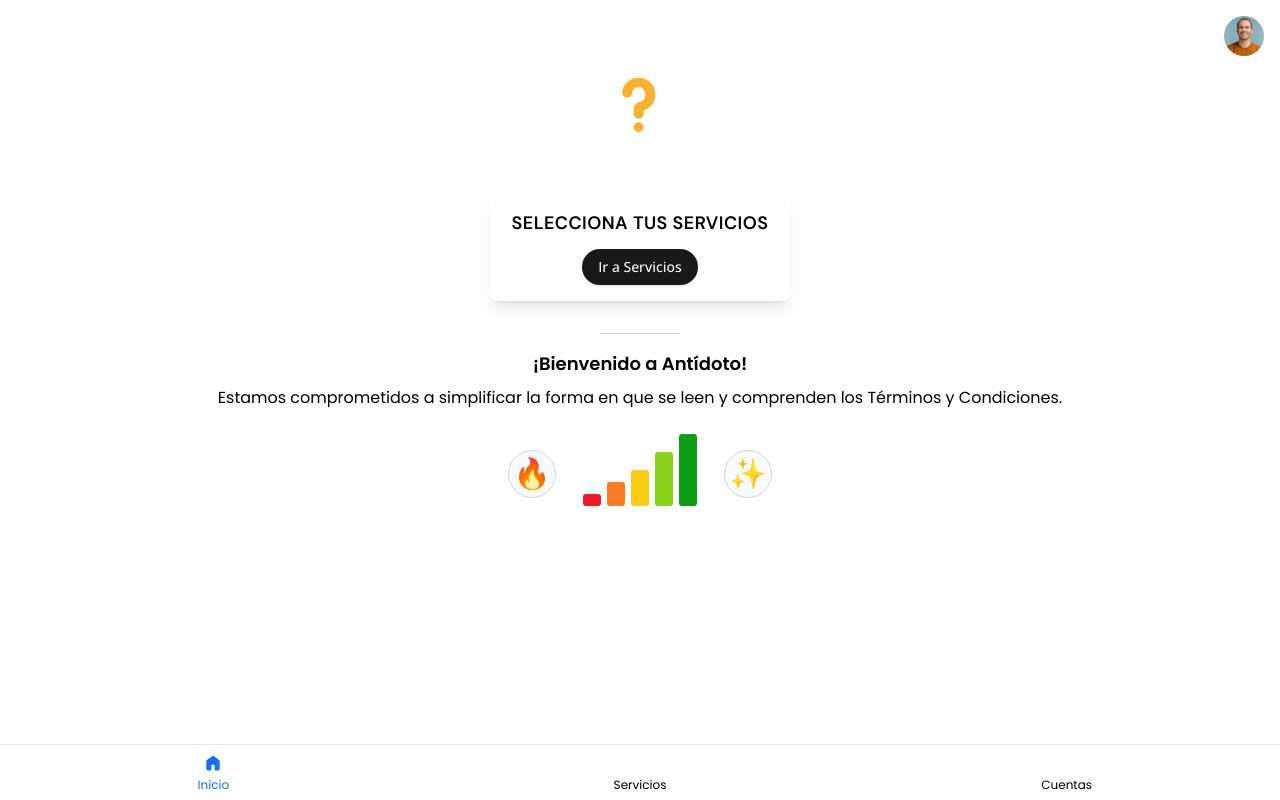
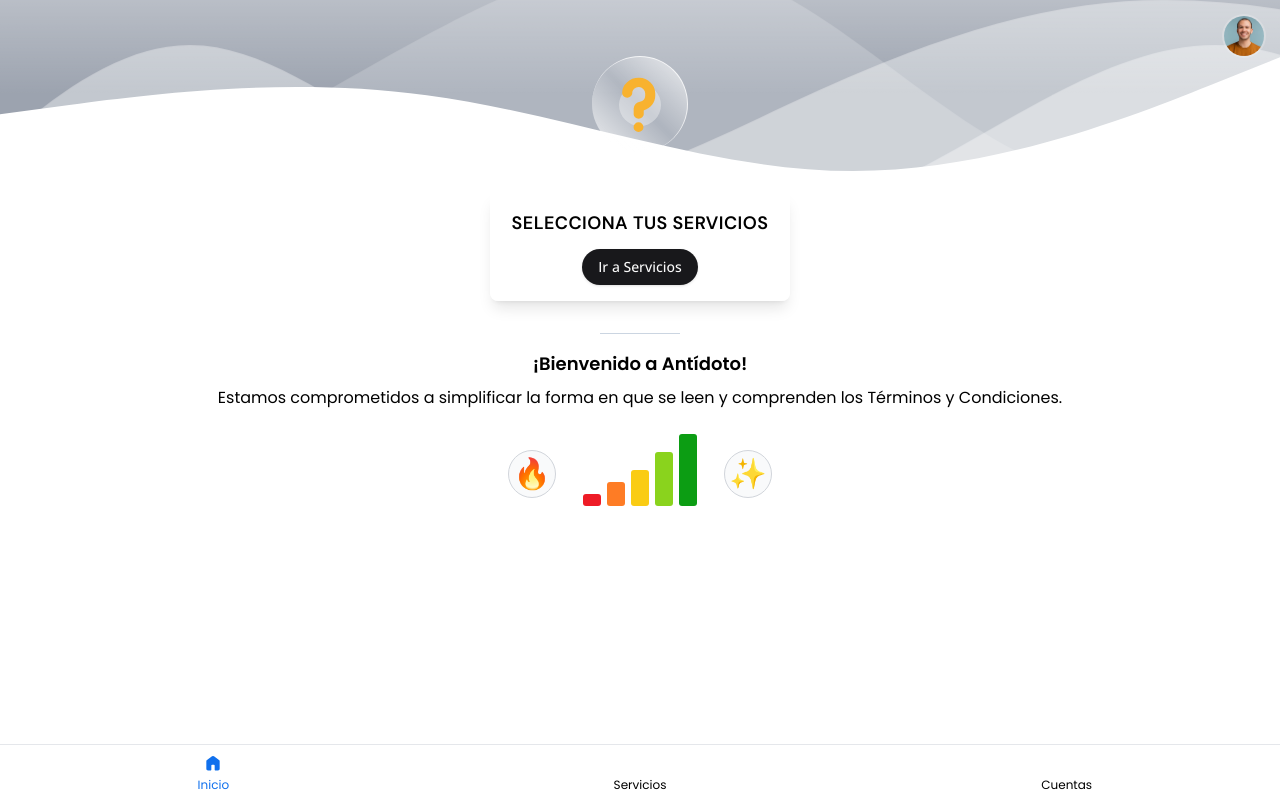
Before and after one commit to matiasalbarenque/seminario-mvp, a React (Vite) app: page / in a window 1280 px wide. Built offline with nearby package versions, Linux system fonts and the light colour scheme; some icons are missing.

Commit message:
Adjust Tailwind config

```diff
--- a/tailwind.config.js
+++ b/tailwind.config.js
@@ -1,7 +1,7 @@
 /** @type {import('tailwindcss').Config} */
 export default {
   darkMode: ['class'],
-  content: ['./index.html', './src/**/*.{jsx,tsx}'],
+  content: ['./index.html', './src/**/*.{jsx,tsx,ts}'],
   plugins: [require('tailwindcss-animate')],
   theme: {
     extend: {
```
